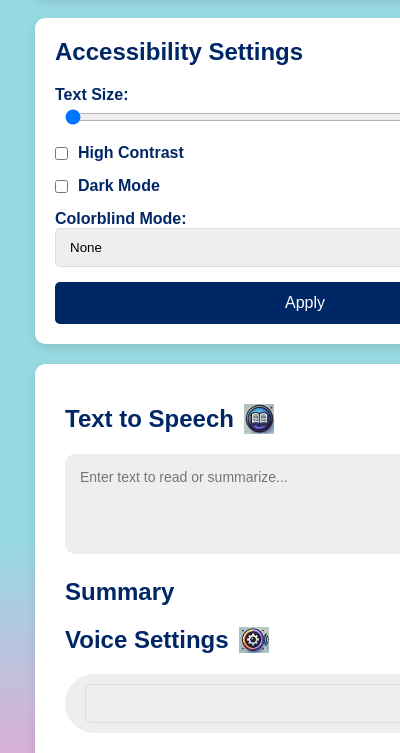
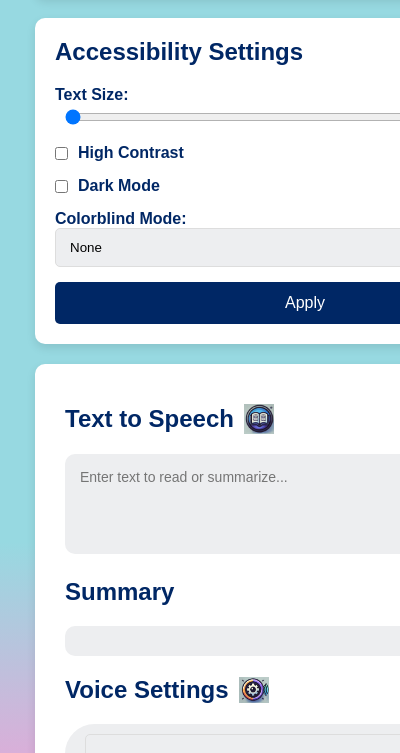
Before and after one commit to akanksha-ap/Equalist, a browser extension: page popup.html in a window 400 px wide. Shown: the part 91-844 px from the top of the page. Drawn offline with Linux system fonts and the light colour scheme.

Commit message:
Update styles.css

```diff
--- a/styles.css
+++ b/styles.css
@@ -269,3 +269,18 @@ body.high-contrast {
   background: #000;
   color: #fff;
 }
+#summary-container {
+  margin-top: 20px;
+}
+
+#summary-output {
+  width: 100%;
+  border: none;
+  outline: none;
+  background: #edeef0;
+  padding: 15px;
+  border-radius: 10px;
+  font-size: 14px;
+  resize: vertical;
+  color: #002765;
+}
```
